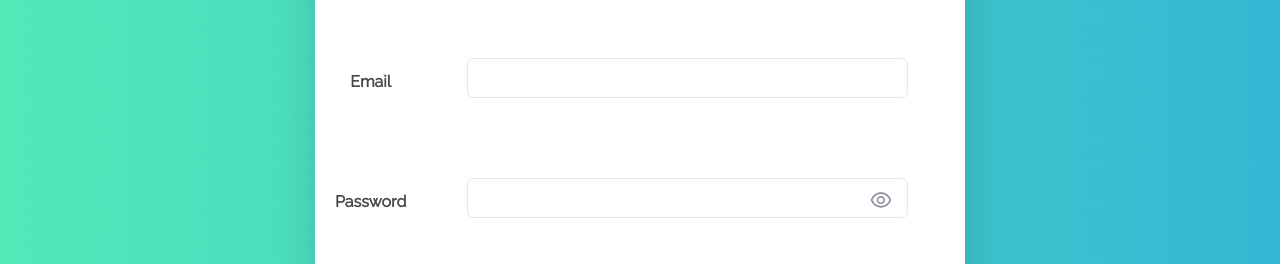
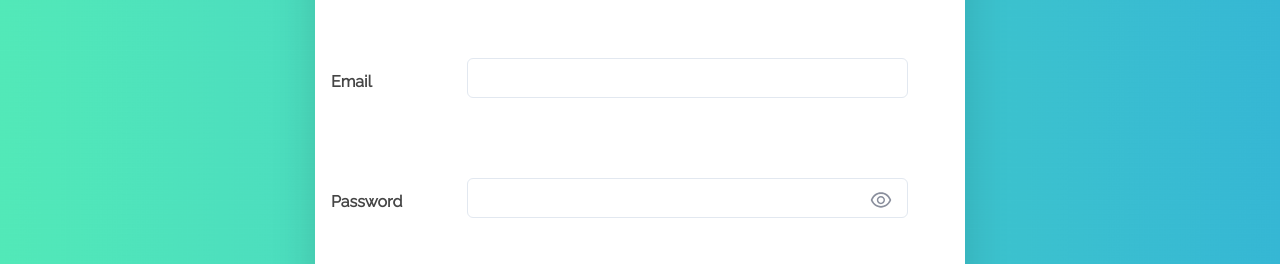
Before and after one commit to ianahart/joblet, a React (Create React App) app in the folder frontend/: page /register in a window 1280 px wide. Shown: the part 317-581 px from the top of the page. Built offline with nearby package versions, Linux system fonts and the light colour scheme.

Commit message:
fix: margin on labels

```diff
--- a/frontend/src/components/Register/RegisterFormLabel.tsx
+++ b/frontend/src/components/Register/RegisterFormLabel.tsx
@@ -11,6 +11,7 @@ const RegisterFormLabel = ({ text }: IRegisterFormLabelProps) => {
       width="100px"
       color="black.primary"
       fontWeight="bold"
+      textAlign="left"
       mr="1rem"
     >
       {text}
--- a/frontend/src/pages/Auth/Register.tsx
+++ b/frontend/src/pages/Auth/Register.tsx
@@ -93,7 +93,6 @@ const Register = () => {
               flexDir={['column', 'column', 'row']}
               m="1rem"
               textAlign="left"
-              space-around
               justifyContent="space-around"
             >
               <RegisterFormLabel text="Name" />
```
